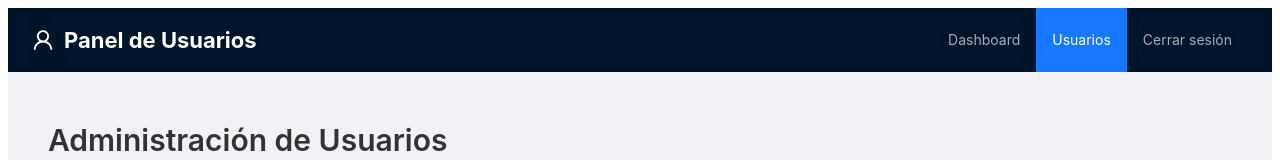
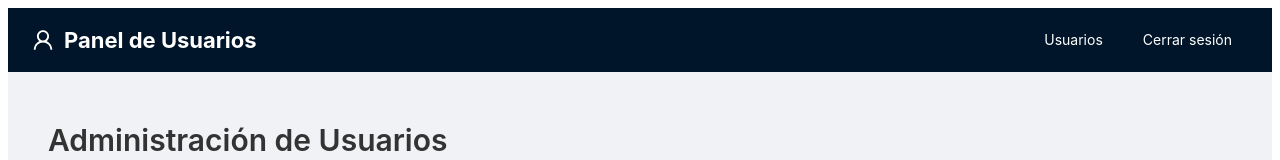
Before and after one commit to salaverryy/TFC-ASIR-FRONTEND, a React (Vite) app: page /users in a window 1280 px wide. Shown: the top 160 px of the page. Built offline with nearby package versions, Linux system fonts and the light colour scheme; no server answers; sample sign-in values are in the browser's storage.

Commit message:
Si las credenciales no son válidas se muestra un mensaje Se elimina el apartado dashboard ya que no hace falta

```diff
--- a/src/pages/LoginPage.jsx
+++ b/src/pages/LoginPage.jsx
@@ -1,4 +1,4 @@
-import React, { useContext } from "react";
+import React, { useContext, useState } from "react"; // ← IMPORTANTE: useState
 import { Button, Card, Form, Input, Typography, message } from "antd";
 import { UserOutlined, LockOutlined } from "@ant-design/icons";
 import { useNavigate } from "react-router-dom";
@@ -7,14 +7,24 @@ import { AuthContext } from "../context/AuthContext";
 const LoginPage = () => {
   const navigate = useNavigate();
   const { login } = useContext(AuthContext);
+  const [formError, setFormError] = useState(null); // ✅ AQUÍ VA
 
   const onFinish = async (values) => {
-    const success = await login(values.email, values.password);
-    if (success) {
-      message.success("Acceso concedido");
-      navigate("/dashboard");
-    } else {
-      message.error("Credenciales inválidas");
+    try {
+      const result = await login(values.email, values.password);
+      console.log("🔴 Resultado del login:", result);
+
+      if (result) {
+        console.log("🔵 Acceso concedido:", result);
+        message.success("Acceso concedido");
+        navigate("/users");
+      } else {
+        setFormError(result.message || "Credenciales inválidas"); // 👈 esto mostrará el error debajo
+      }
+    } catch (error) {
+      const msg = error?.response?.data?.message || "Error inesperado";
+      console.error("⛔ Error inesperado:", msg);
+      setFormError(msg); // también lo mostramos en el campo
     }
   };
 
@@ -91,6 +101,8 @@ const LoginPage = () => {
             label={<span style={{ color: "#eee" }}>Contraseña</span>}
             name="password"
             rules={[{ required: true, message: "Ingresa tu contraseña" }]}
+            help={formError} // ✅ muestra el mensaje de error
+            validateStatus={formError ? "error" : ""} // ✅ marca el campo en rojo
           >
             <Input.Password
               prefix={<LockOutlined />}
--- a/src/pages/UsuariosPage.jsx
+++ b/src/pages/UsuariosPage.jsx
@@ -139,28 +139,14 @@ const UsuariosPage = () => {
           Panel de Usuarios
         </div>
 
-        <Menu
-          theme="dark"
-          mode="horizontal"
-          defaultSelectedKeys={['usuarios']}
-          items={[
-            {
-              key: 'dashboard',
-              label: 'Dashboard',
-              onClick: () => navigate('/dashboard'),
-            },
-            {
-              key: 'usuarios',
-              label: 'Usuarios',
-              onClick: () => navigate('/users'),
-            },
-            {
-              key: 'logout',
-              label: 'Cerrar sesión',
-              onClick: () => navigate('/'),
-            },
-          ]}
-        />
+        <Space>
+          <Button type="link" style={{ color: '#fff' }} onClick={() => navigate('/users')}>
+            Usuarios
+          </Button>
+          <Button type="link" style={{ color: '#fff' }} onClick={() => navigate('/')}>
+            Cerrar sesión
+          </Button>
+        </Space>
       </Header>
 
       <Content style={{ padding: '24px 40px' }}>
--- a/src/services/authService.js
+++ b/src/services/authService.js
@@ -3,13 +3,12 @@ import { jwtDecode } from 'jwt-decode';
 import api from './api'; // Asegúrate de que esto apunte a axios con baseURL: http://localhost:8080
 
 const login = async (email, password) => {
-  try {
   const response = await api.post('/auth/login', { email, password });
 
   const { accessToken } = response.data;
 
   if (!accessToken) {
-      throw new Error('Token no recibido del servidor');
+    return { success: false, message: 'Token no recibido del servidor' };
   }
 
   // Decodificar el token JWT
@@ -25,10 +24,6 @@ const login = async (email, password) => {
   console.log(localStorage.getItem('role'));
 
   return { success: true, token: accessToken, role };
-  } catch (error) {
-    console.error('Error al hacer login:', error);
-    throw error;
-  }
 };
 
 export default { login };
```
Lines whose indentation alone changed are shown as unchanged.
